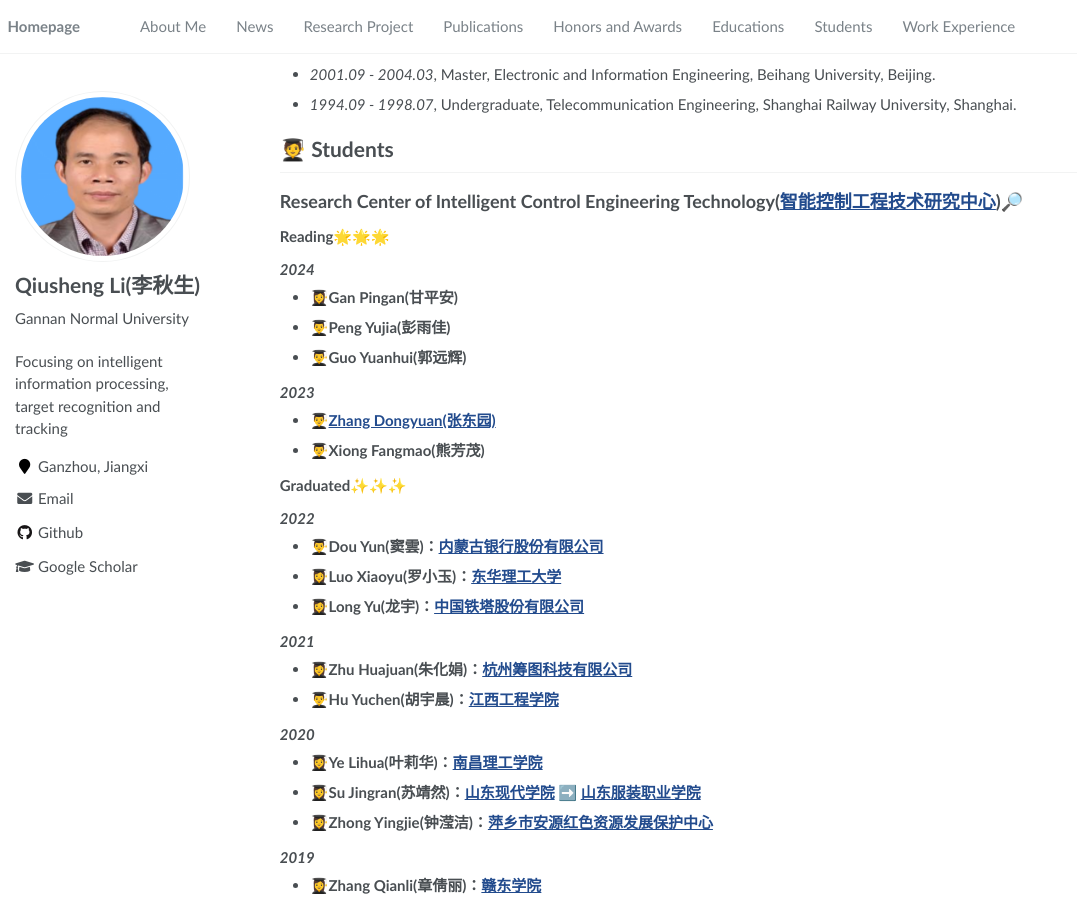
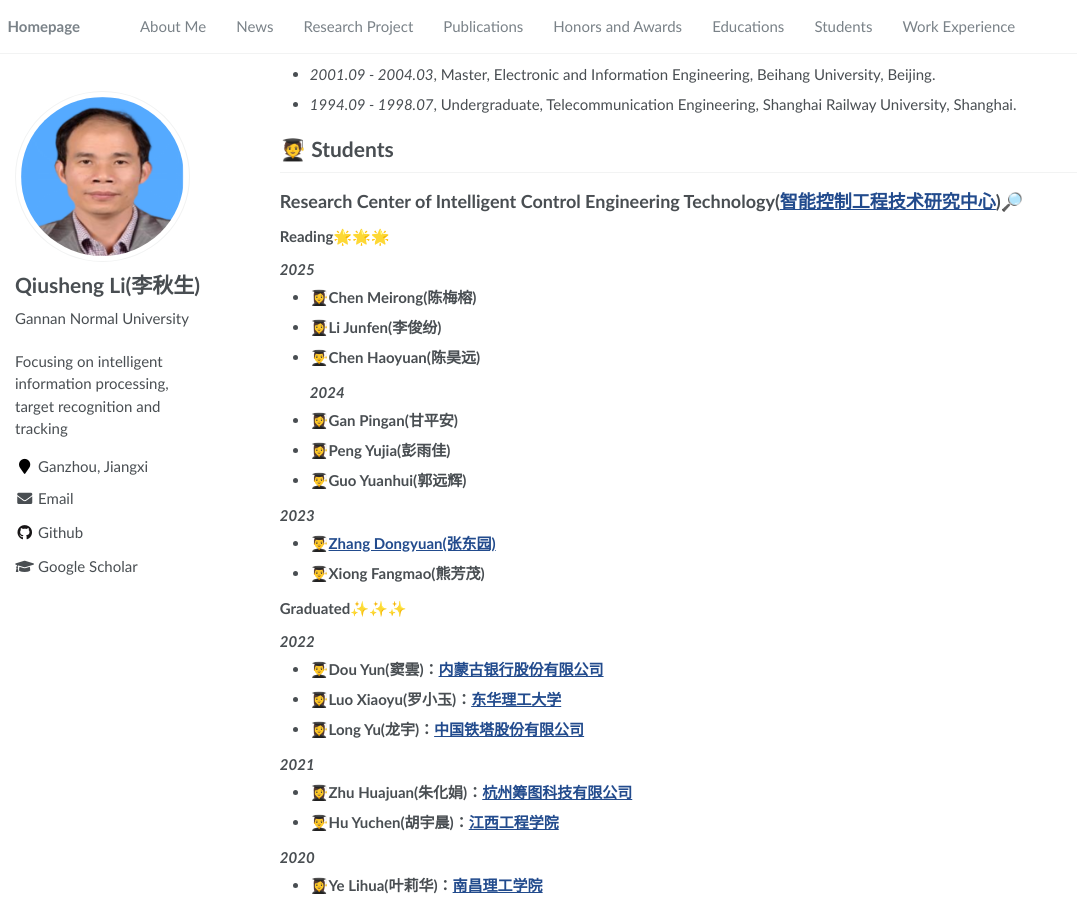
Before and after one commit to zhdongyuan/liqiusheng, a Jekyll site: the page built from _pages/about.md, in a window 1280 px wide and 900 px high, scrolled down 5917 px. Shown: the whole window, without its empty margins (0-1077 px from the left). Built offline with Jekyll 4.4.1, drawn with Linux system fonts in a browser that asks for light colours.

Commit message:
Update about.md

```diff
--- a/_pages/about.md
+++ b/_pages/about.md
@@ -186,9 +186,13 @@ My research interests include algorithm innovation and system application in rad
 ## Research Center of Intelligent Control Engineering Technology([智能控制工程技术研究中心](https://wdxy.gnnu.edu.cn/info/1056/4151.htm))🔎
 ### Reading🌟🌟🌟
 
+### *2025*
+- **👩‍🎓Chen Meirong(陈梅榕)**
+- **👩‍🎓Li Junfen(李俊纷)**
+- **👨‍🎓Chen Haoyuan(陈昊远)**
 #### *2024*
 - **👩‍🎓Gan Pingan(甘平安)**
-- **👨‍🎓Peng Yujia(彭雨佳)**
+- **👩‍🎓Peng Yujia(彭雨佳)**
 - **👨‍🎓Guo Yuanhui(郭远辉)**
 
 #### *2023*
```
